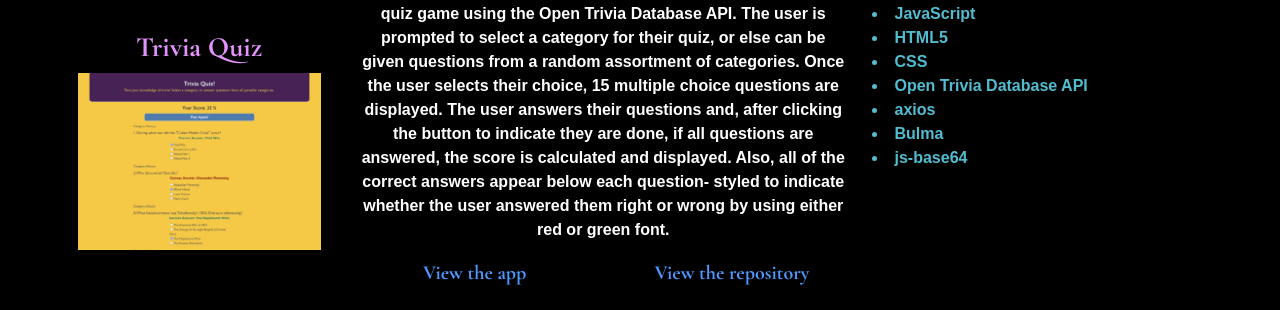
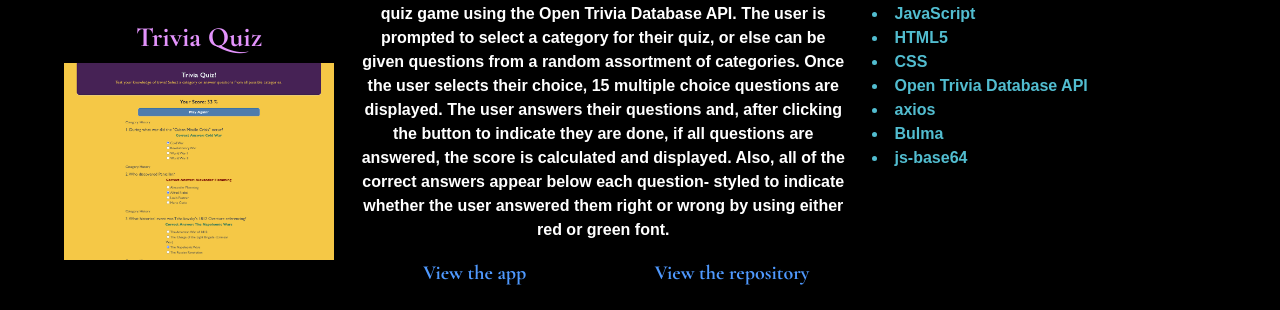
Before and after one commit to Kaleighspurio/react-portfolio, a React (Create React App) app: page /portfolio in a window 1280 px wide. Shown: the part 377-687 px from the top of the page. Built offline with nearby package versions, Linux system fonts and the light colour scheme; a web font is replaced by a local one.

Commit message:
took inline style off project images

```diff
--- a/src/components/Project/Project.css
+++ b/src/components/Project/Project.css
@@ -37,3 +37,8 @@
     font-weight: bold;
     text-align: center;
 }
+
+.project-img {
+    width: '90%';
+    max-width: '300px';
+}
--- a/src/components/Project/Project.js
+++ b/src/components/Project/Project.js
@@ -3,10 +3,6 @@ import ProjectData from '../../utils/Projects.json';
 import './Project.css';
 
 export default function Project() {
-  const imageStyle = {
-    width: '90%',
-    maxWidth: '300px',
-  };
 
   return (
     <div className="container mb-6">
@@ -15,7 +11,6 @@ export default function Project() {
           <div className="column is-3 is-centered">
             <h3 className="project-title">{project.projectName}</h3>
             <img
-              style={imageStyle}
               src={process.env.PUBLIC_URL + project.image}
               alt={project.projectName}
               className="project-img"
--- a/src/pages/Pages.css
+++ b/src/pages/Pages.css
@@ -10,6 +10,7 @@
 
 .section {
     margin-top: 30px;
+    min-height: 100vh;
 }
 
 .about-me {
```
